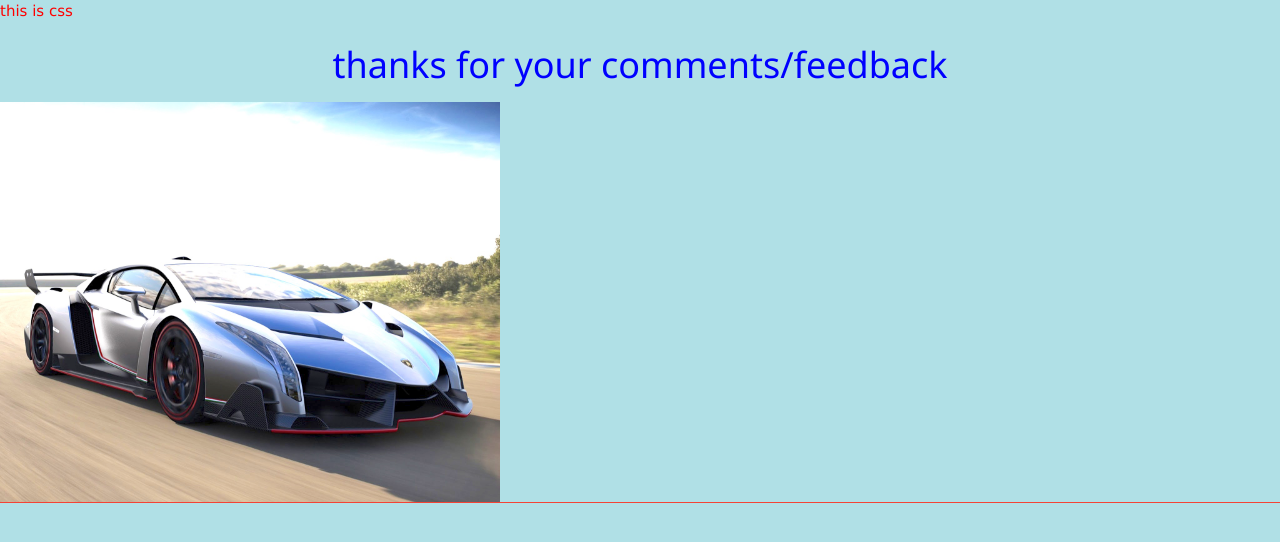
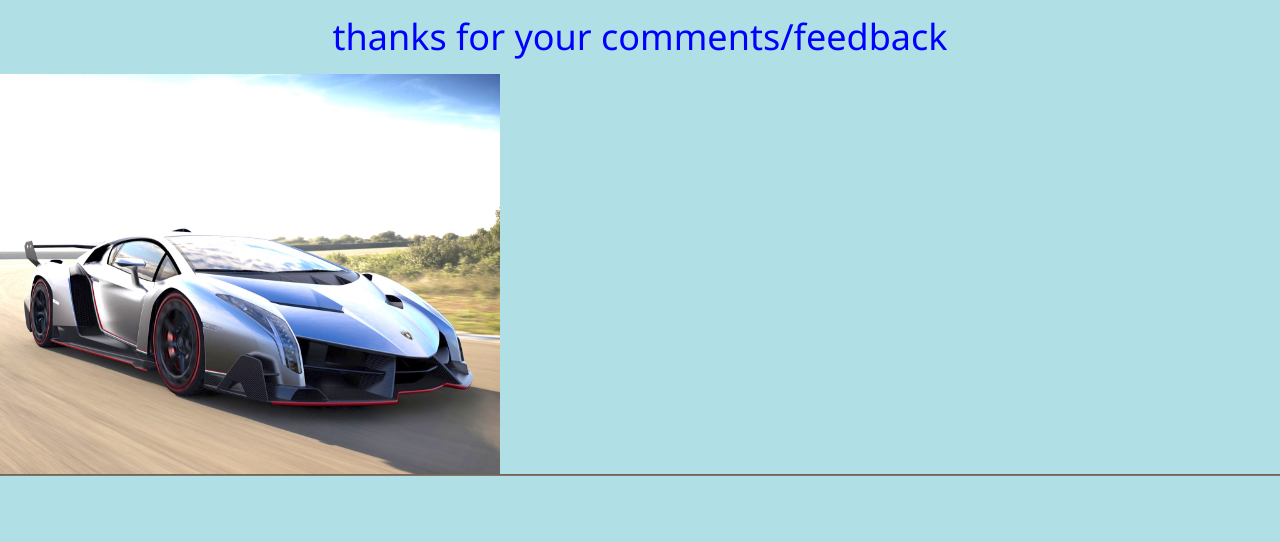
Before and after one commit to xwinga/mysite, a plain HTML site: page Feedback.html in a window 1280 px wide. Drawn offline with nearby package versions, Linux system fonts and the light colour scheme.

```diff
--- a/Feedback.html
+++ b/Feedback.html
@@ -8,7 +8,6 @@
                 h1   {color: blue;}
                 p    {color: red;}
                 </style>
-                <p>this is css</p>
 <center><h1>thanks for your comments/feedback</h1></center>
 </div>
 <img src="lambo.jpg" height="400" width="500">
```
